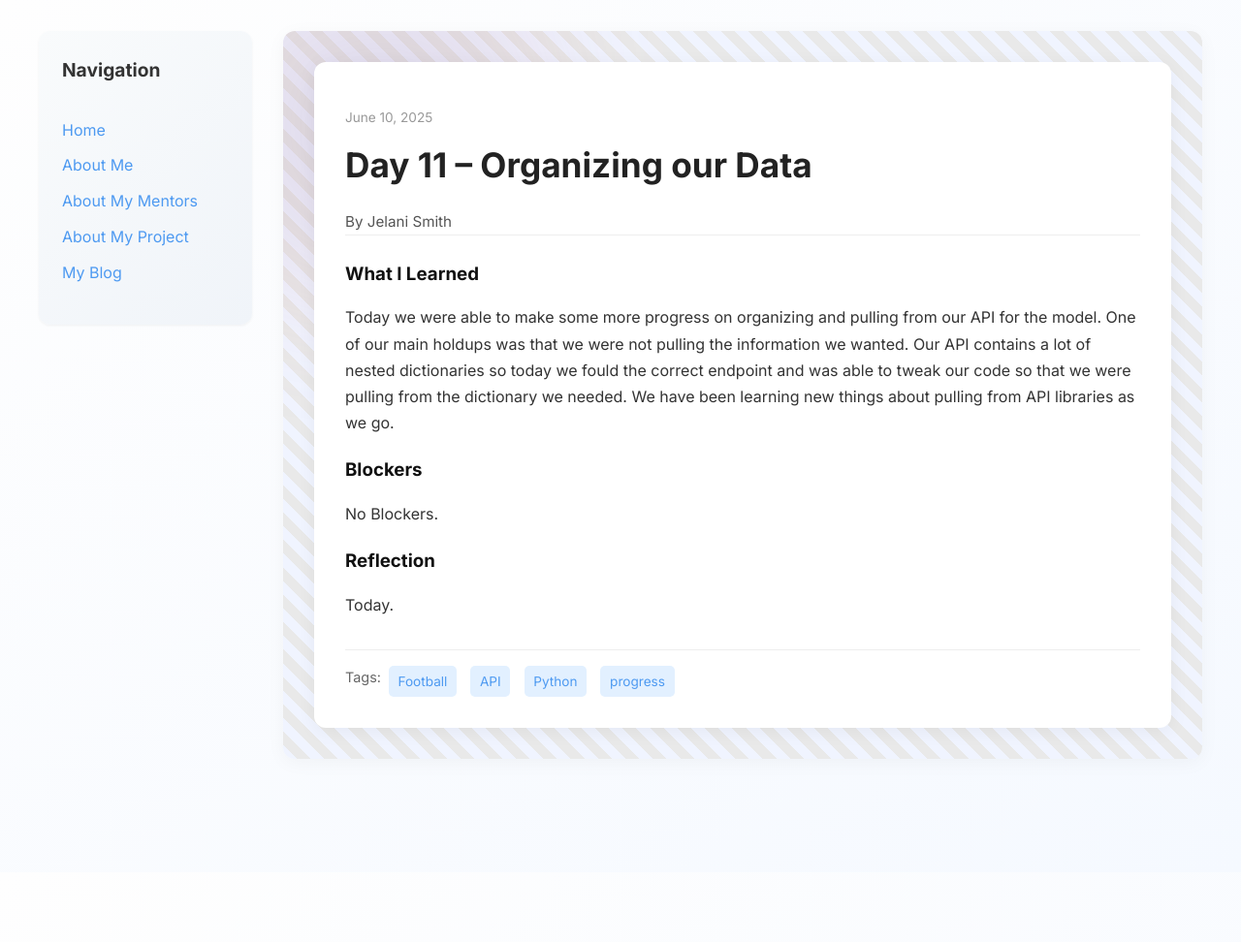
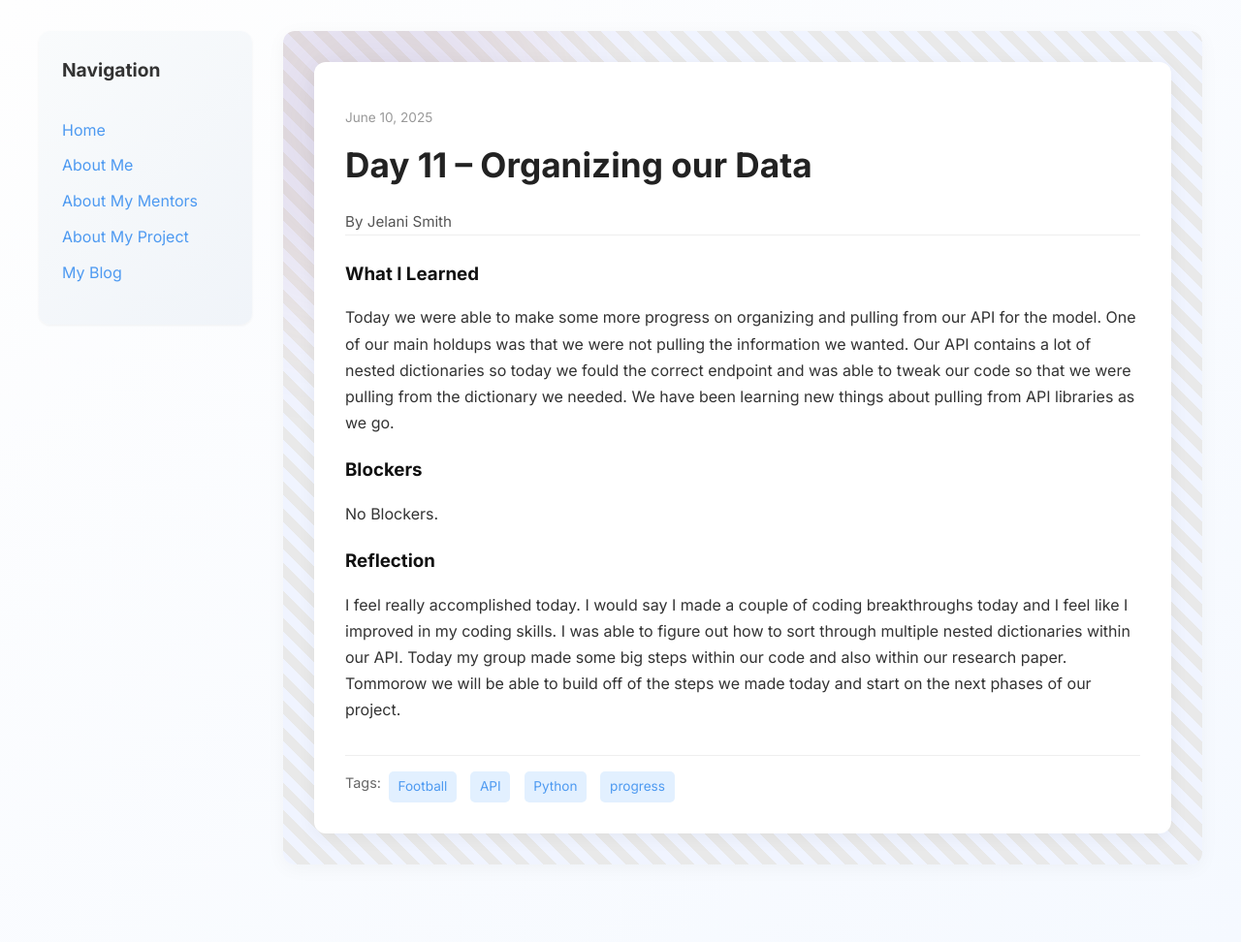
Before and after one commit to lanixyz/lanixyz.github.io, a Jekyll site: the page built from _posts/2025-06-10-Day-11.md, in a window 1280 px wide. Shown: the whole page at 97% size. Built offline with Jekyll 4.4.1, drawn with Linux system fonts in a browser that asks for light colours; before the commit the page ends 900 px from its top, so only the background shows below that.

Commit message:
Update 2025-06-10-Day-11.md

```diff
--- a/_posts/2025-06-10-Day-11.md
+++ b/_posts/2025-06-10-Day-11.md
@@ -14,5 +14,5 @@ blockers: |
   No Blockers.
 
 reflection: |
-  Today.
+  I feel really accomplished today. I would say I made a couple of coding breakthroughs today and I feel like I improved in my coding skills. I was able to figure out how to sort through multiple nested dictionaries within our API. Today my group made some big steps within our code and also within our research paper. Tommorow we will be able to build off of the steps we made today and start on the next phases of our project.
 ---
```
